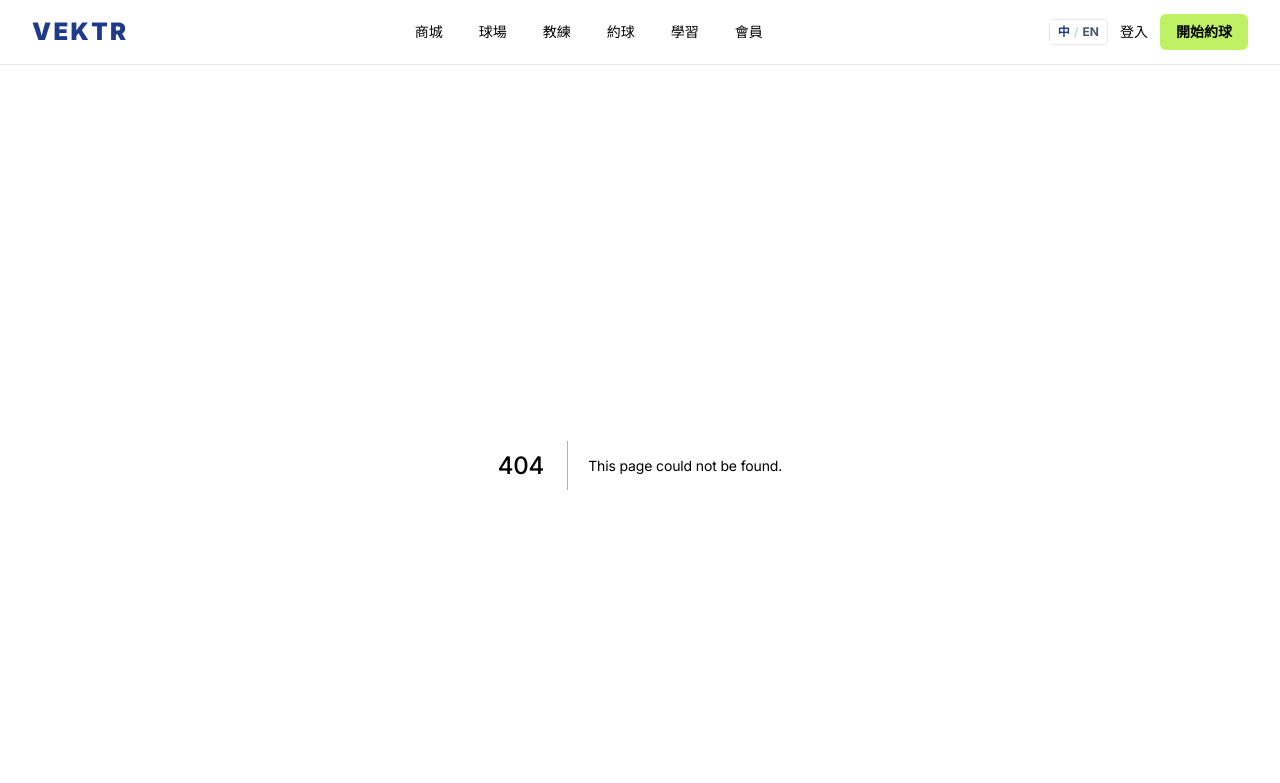
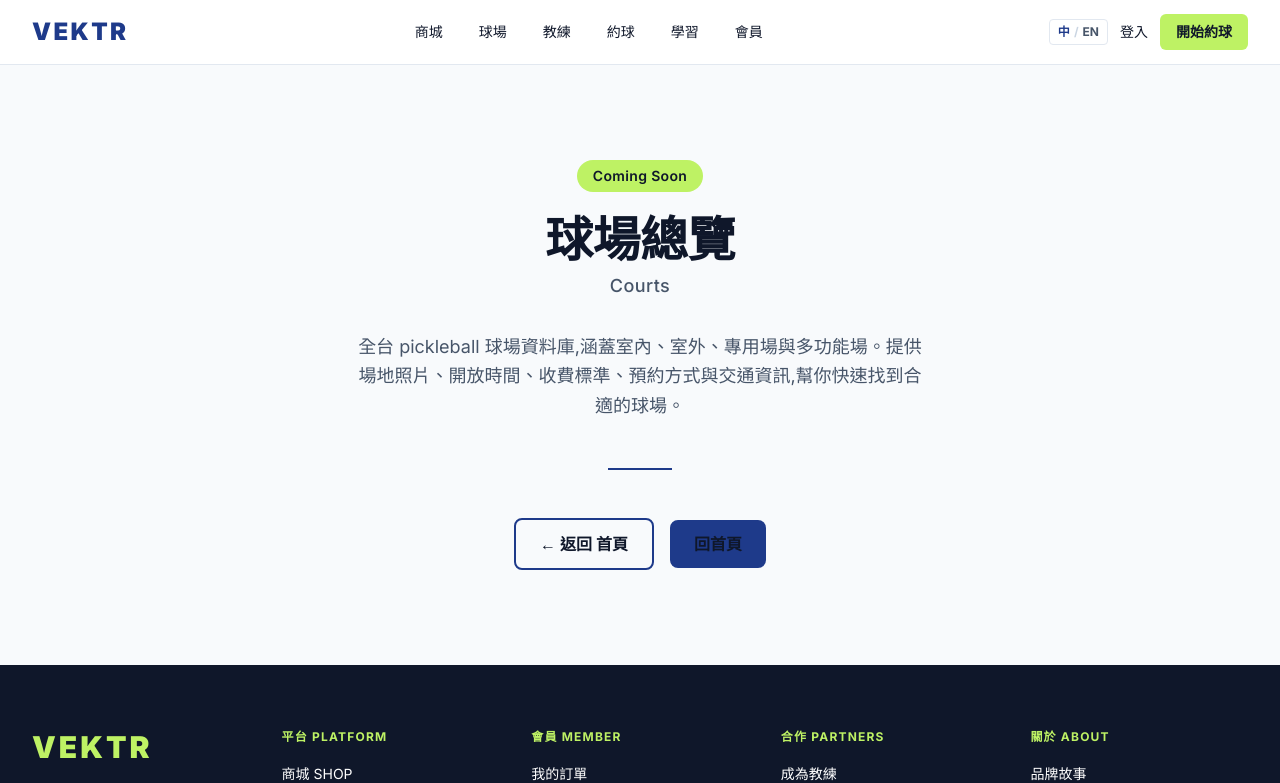
Before and after one commit to jimsshuang-code/vektr-demo, a Next.js app: page /courts in a window 1280 px wide. Before the commit this address had no page. Shown: the top 783 px of the page. Built offline with nearby package versions, Linux system fonts and the light colour scheme.

Commit message:
feat: add /courts section with 4 placeholder pages (map, cities/[city], detail/[id])

```diff
--- /dev/null
+++ b/app/courts/cities/[city]/page.tsx
@@ -0,0 +1,18 @@
+import PagePlaceholder from "@/app/components/PagePlaceholder";
+
+interface Props {
+  params: Promise<{ city: string }>;
+}
+
+export default async function CityCourtsPage({ params }: Props) {
+  const { city } = await params;
+  return (
+    <PagePlaceholder
+      title={`${decodeURIComponent(city)} 球場列表`}
+      titleEn="Courts by City"
+      description="該城市所有 pickleball 球場列表,包含市區、近郊、24 小時開放與會員制場地。每個球場提供完整資訊、用戶評價與最近一週可預約時段。"
+      parentPath="/courts"
+      parentLabel="球場總覽"
+    />
+  );
+}
--- /dev/null
+++ b/app/courts/detail/[id]/page.tsx
@@ -0,0 +1,18 @@
+import PagePlaceholder from "@/app/components/PagePlaceholder";
+
+interface Props {
+  params: Promise<{ id: string }>;
+}
+
+export default async function CourtDetailPage({ params }: Props) {
+  const { id } = await params;
+  return (
+    <PagePlaceholder
+      title={`球場詳情 #${id}`}
+      titleEn="Court Detail"
+      description="球場完整資料:場地照片、地址、營業時間、收費、預約方式、停車資訊、淋浴更衣設施、附近交通與用戶實際打球評價。"
+      parentPath="/courts"
+      parentLabel="球場總覽"
+    />
+  );
+}
--- /dev/null
+++ b/app/courts/map/page.tsx
@@ -0,0 +1,13 @@
+import PagePlaceholder from "@/app/components/PagePlaceholder";
+
+export default function CourtsMapPage() {
+  return (
+    <PagePlaceholder
+      title="球場地圖"
+      titleEn="Court Map"
+      description="互動式地圖呈現全台球場分布。依距離、場地類型、價位、開放時段篩選,直接從地圖點選查看球場詳情與預約資訊。"
+      parentPath="/courts"
+      parentLabel="球場總覽"
+    />
+  );
+}
--- /dev/null
+++ b/app/courts/page.tsx
@@ -0,0 +1,13 @@
+import PagePlaceholder from "@/app/components/PagePlaceholder";
+
+export default function CourtsPage() {
+  return (
+    <PagePlaceholder
+      title="球場總覽"
+      titleEn="Courts"
+      description="全台 pickleball 球場資料庫,涵蓋室內、室外、專用場與多功能場。提供場地照片、開放時間、收費標準、預約方式與交通資訊,幫你快速找到合適的球場。"
+      parentPath="/"
+      parentLabel="首頁"
+    />
+  );
+}
```
